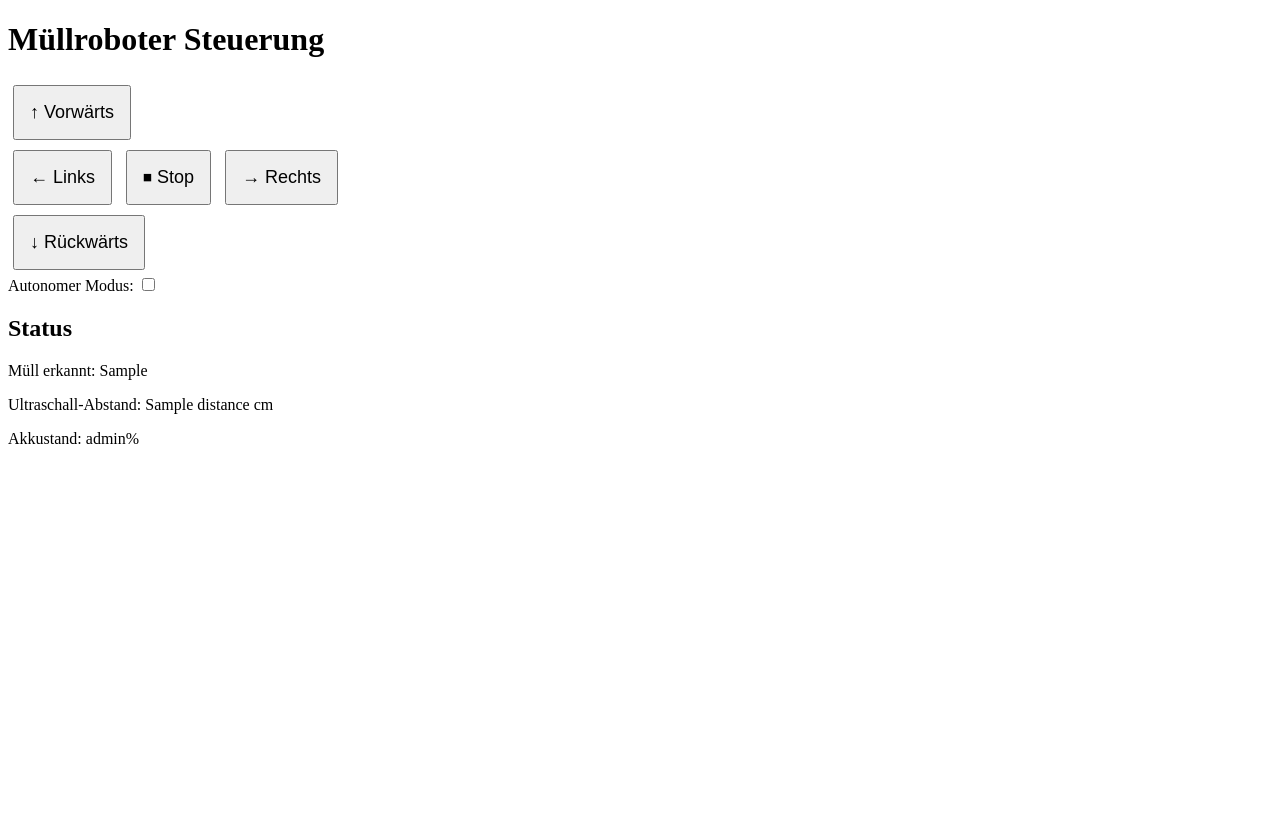
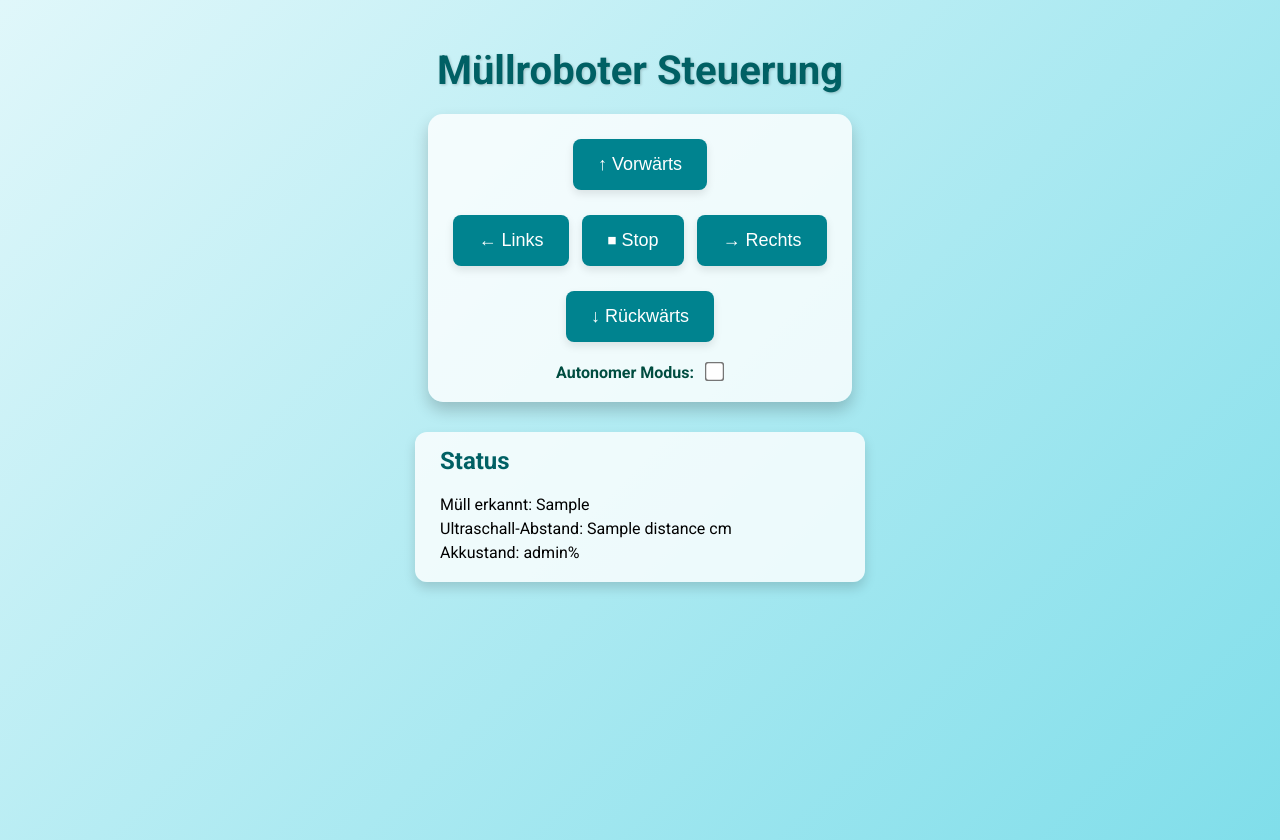
Before and after one commit to OscarErkennung/Muellerkennung, a Django app: template core/templates/steuerung.html in a window 1280 px wide. Before the commit the page ends 444 px from the top, so only its background shows below. Run offline with Django 5.2, Linux system fonts and the light colour scheme; the template is opened without the code that fills it: most values are stand-ins (such as "Sample title", 1, 10 or a date in 2020).

Commit message:
feat(steuerung.html): Design

```diff
--- a/core/templates/steuerung.html
+++ b/core/templates/steuerung.html
@@ -6,15 +6,97 @@
 <title>Müllroboter Steuerung</title>
 <meta name="viewport" content="width=device-width, initial-scale=1.0">
     <style>
+        @import url('https://fonts.googleapis.com/css2?family=Roboto:wght@400;700&display=swap');
+
+        body {
+            font-family: 'Roboto', sans-serif;
+            background: linear-gradient(135deg, #e0f7fa, #80deea);
+            min-height: 100vh;
+            display: flex;
+            flex-direction: column;
+            align-items: center;
+            padding: 20px;
+            margin: 0;
+        }
+
+        h1 {
+            font-size: 2.5rem;
+            color: #006064;
+            margin-bottom: 20px;
+            text-shadow: 1px 1px 3px rgba(0,0,0,0.2);
+        }
+
+        form {
+            display: flex;
+            flex-direction: column;
+            align-items: center;
+            gap: 15px;
+            background: #ffffffcc;
+            padding: 20px;
+            border-radius: 15px;
+            box-shadow: 0 8px 16px rgba(0,0,0,0.2);
+        }
+
         button {
-           padding: 15px;
+            padding: 15px 25px;
             margin: 5px;
             font-size: 18px;
+            border: none;
+            border-radius: 8px;
+            background: #00838f;
+            color: white;
+            cursor: pointer;
+            transition: transform 0.2s ease, background 0.3s ease;
+            box-shadow: 0 4px 8px rgba(0,0,0,0.1);
         }
+
+        button:hover {
+            background: #00acc1;
+            transform: scale(1.05);
+        }
+
+        button:active {
+            transform: scale(0.98);
+        }
+
+        label {
+            font-weight: bold;
+            color: #004d40;
+        }
+
+        input[type="checkbox"] {
+            transform: scale(1.5);
+            margin-left: 10px;
+            cursor: pointer;
+        }
+
         #status {
-           margin-top: 20px;
+            margin-top: 30px;
+            background: #ffffffcc;
+            padding: 15px 25px;
+            border-radius: 12px;
+            box-shadow: 0 6px 12px rgba(0,0,0,0.15);
+            width: 100%;
+            max-width: 400px;
+            text-align: left;
+        }
+
+        #status h2 {
+            color: #006064;
+            margin-top: 0;
+        }
+
+        #status p {
+            margin: 5px 0;
+            font-size: 1rem;
+        }
+
+        strong {
+            color: #d32f2f;
+            font-size: 1.1rem;
         }
     </style>
+
 <script>
   setInterval(() => {
     fetch('/get_status/')
```
Lines whose indentation alone changed are shown as unchanged.
